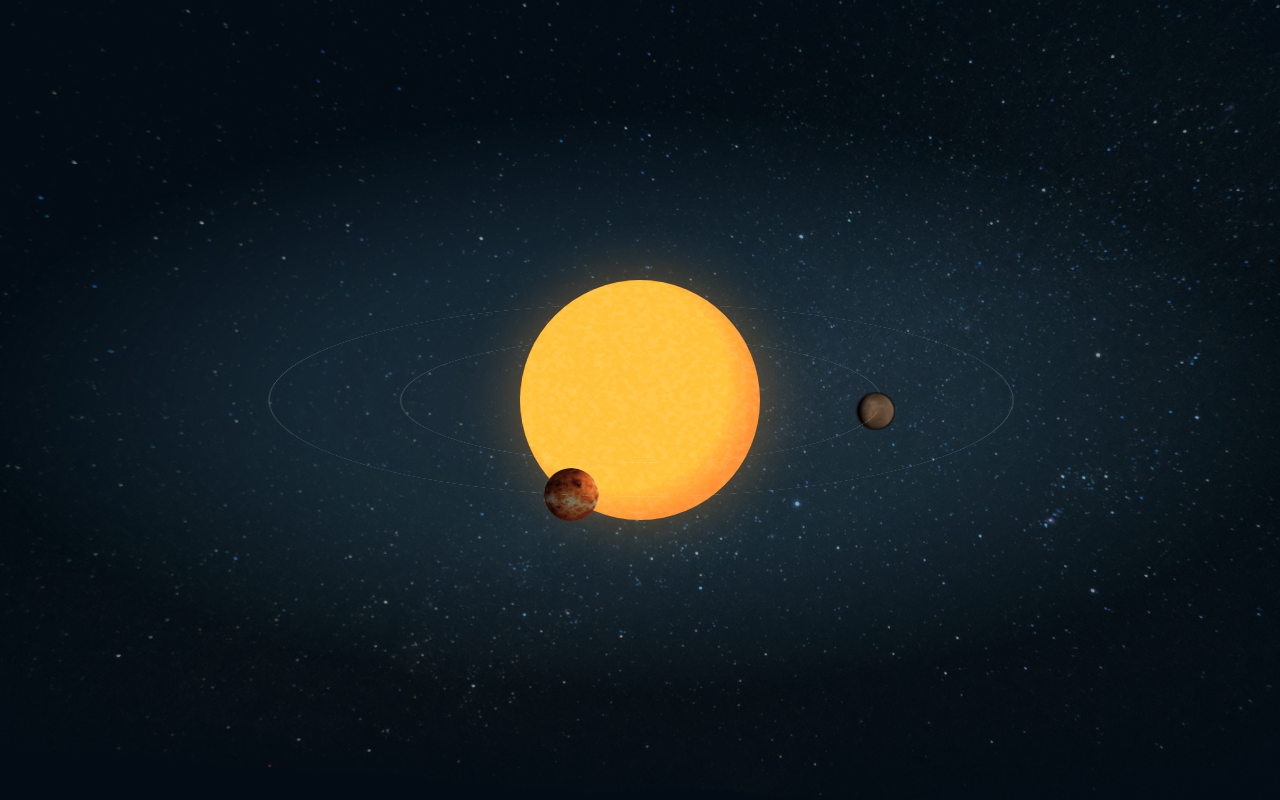
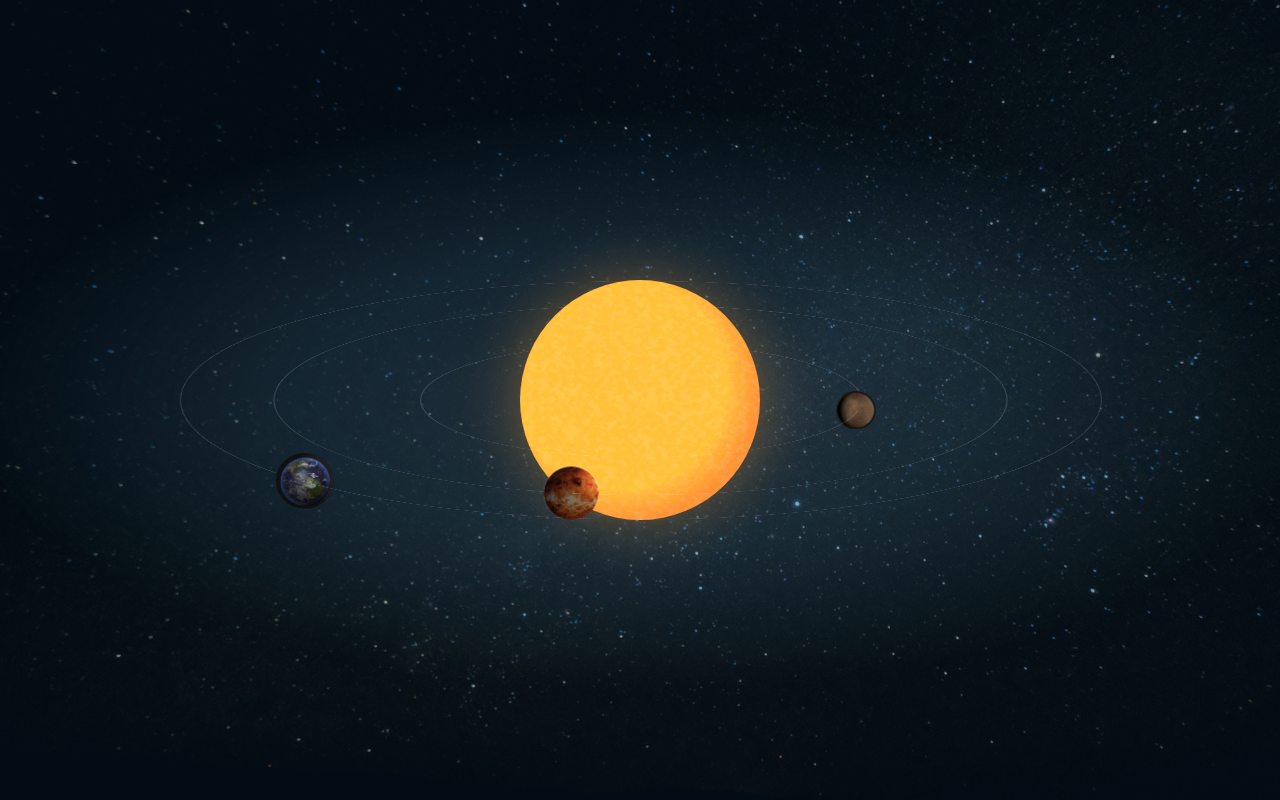
Before and after one commit to susgupta/css_solar_system, a plain HTML site: page dist/index.html in a window 1280 px wide. Drawn offline with Linux system fonts and the light colour scheme.

Commit message:
Added earth animation.

```diff
--- a/dist/css/solar.css
+++ b/dist/css/solar.css
@@ -118,17 +118,24 @@ body {
 
 /* Orbit sizes */
 #mercury.orbit {
-  width: 12em;
-  height: 12em;
-  margin-top: -6em;
-  margin-left: -6em;
+  width: 11em;
+  height: 11em;
+  margin-top: -5.5em;
+  margin-left: -5.5em;
 }
 
 #venus.orbit {
-  width: 13.5em;
-  height: 13.5em;
-  margin-top: -6.75em;
-  margin-left: -6.75em;
+  width: 13.3em;
+  height: 13.3em;
+  margin-top: -6.65em;
+  margin-left: -6.65em;
+}
+
+#earth.orbit {
+  width: 16em;
+  height: 16em;
+  margin-top: -8em;
+  margin-left: -8em;
 }
 
 /* Planet starting positions */
@@ -139,6 +146,12 @@ body {
 }
 
 #venus .pos {
+  left: 50%;
+  top: -1px;
+  border: solid 3px red;
+}
+
+#earth .pos {
   left: 50%;
   top: -1px;
   border: solid 3px red;
@@ -155,6 +168,11 @@ body {
   animation-duration: 3.4s;
 }
 
+#earth.orbit,
+#earth .pos {
+  animation-duration: 3.65s;
+}
+
 /* Planet sizes */
 #sun {
   font-size: 24em;
@@ -164,6 +182,9 @@ body {
 }
 #venus {
   font-size: 5.5em;
+}
+#earth {
+  font-size: 5.75em;
 }
 
 /* Planet shadow animations */
@@ -175,6 +196,11 @@ body {
 #venus .planet {
   animation-name: shadoworbit;
   animation-duration: 3.4s;
+}
+
+#earth .planet {
+  animation-name: shadoworbit;
+  animation-duration: 3.65s;
 }
 
 /* Images */
@@ -193,6 +219,10 @@ body {
 
 #venus-planet {
   background-image: url("../img/venus.jpg");
+}
+
+#earth-planet {
+  background-image: url("../img/earth.png");
 }
 
 /* Animations */
--- a/dist/index.html
+++ b/dist/index.html
@@ -20,6 +20,10 @@
         <div id="venus" class="orbit">
           <div class="pos"><div class="planet" id="venus-planet"></div></div>
         </div>
+
+        <div id="earth" class="orbit">
+          <div class="pos"><div class="planet" id="earth-planet"></div></div>
+        </div>
       </div>
     </div>
   </body>
```
